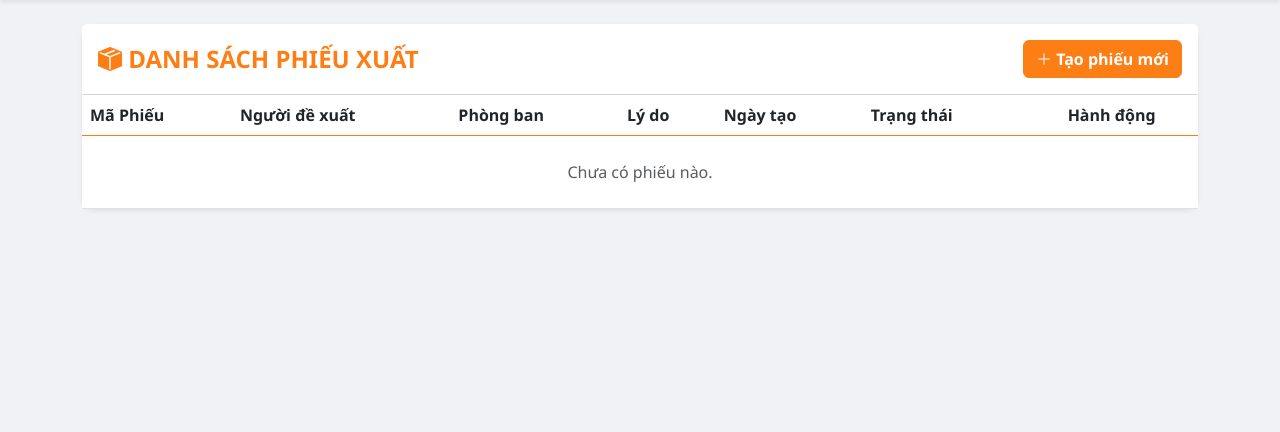
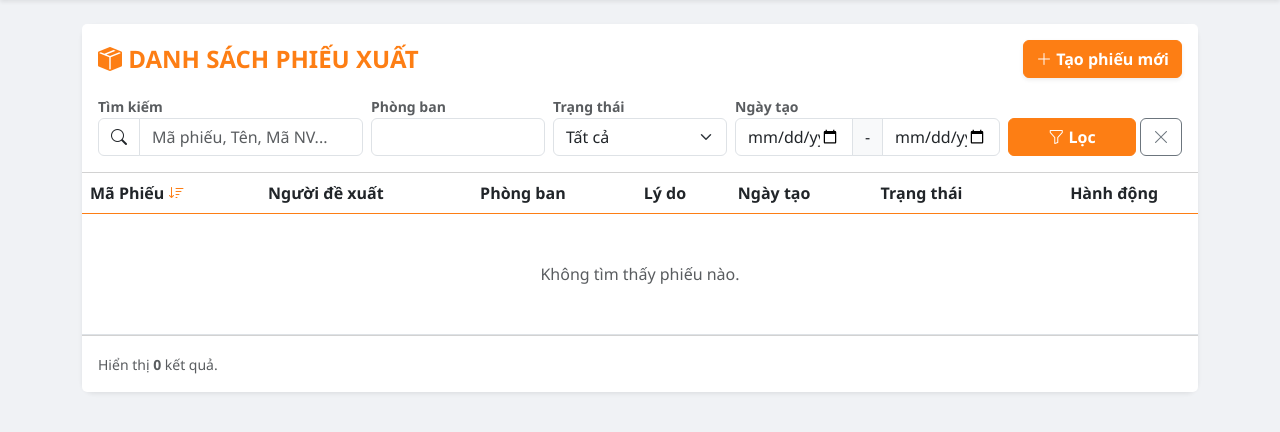
Before and after one commit to JauntyMonkey144/quanlykho, a Django app: page /export/list/ in a window 1280 px wide. Shown: the part 56-488 px from the top of the page. Run offline with Django 5.2, Linux system fonts and the light colour scheme; the visitor is signed in with stand-in values (Sample User, id 1); data that the repository does not hold is empty; some libraries are stand-ins or nearby versions.

Commit message:
Update export_list.html

```diff
--- a/templates/warehouse/export_list.html
+++ b/templates/warehouse/export_list.html
@@ -1,21 +1,67 @@
 {% extends "base.html" %}
+{% load auth_extras %}
+{% load url_extras %}
+
 {% block title %}Danh Sách Phiếu Xuất Kho{% endblock %}
+
 {% block content %}
-<div class="card shadow-sm">
-    <div class="card-header bg-white py-3 d-flex justify-content-between align-items-center">
-        <h4 class="mb-0 text-export fw-bold"><i class="bi bi-box-seam-fill"></i> DANH SÁCH PHIẾU XUẤT</h4>
-        <a href="{% url 'create_export' %}" class="btn btn-export"><i class="bi bi-plus-lg"></i> Tạo phiếu mới</a>
+<div class="card shadow-sm mb-4">
+    <div class="card-header bg-white py-3">
+        <div class="d-flex justify-content-between align-items-center mb-3">
+            <h4 class="mb-0 text-export fw-bold"><i class="bi bi-box-seam-fill"></i> DANH SÁCH PHIẾU XUẤT</h4>
+            <a href="{% url 'create_export' %}" class="btn btn-export fw-bold shadow-sm">
+                <i class="bi bi-plus-lg"></i> Tạo phiếu mới
+            </a>
+        </div>
+
+        <form method="get" class="row g-2 align-items-end">
+            {% if current_sort %}<input type="hidden" name="sort" value="{{ current_sort }}">{% endif %}
+
+            <div class="col-md-3">
+                <label class="small text-muted fw-bold">Tìm kiếm</label>
+                <div class="input-group">
+                    <span class="input-group-text bg-white"><i class="bi bi-search"></i></span>
+                    <input type="text" name="q" class="form-control" placeholder="Mã phiếu, Tên, Mã NV..." value="{{ current_search }}">
+                </div>
+            </div>
+            <div class="col-md-2">
+                <label class="small text-muted fw-bold">Phòng ban</label>
+                <input type="text" name="dept" class="form-control" value="{{ current_dept }}">
+            </div>
+            <div class="col-md-2">
+                <label class="small text-muted fw-bold">Trạng thái</label>
+                <select name="status" class="form-select">
+                    <option value="">Tất cả</option>
+                    {% for code, label in status_choices %}
+                        <option value="{{ code }}" {% if current_status == code %}selected{% endif %}>{{ label }}</option>
+                    {% endfor %}
+                </select>
+            </div>
+            <div class="col-md-3">
+                <label class="small text-muted fw-bold">Ngày tạo</label>
+                <div class="input-group">
+                    <input type="date" name="date_from" class="form-control" value="{{ current_date_from }}">
+                    <span class="input-group-text">-</span>
+                    <input type="date" name="date_to" class="form-control" value="{{ current_date_to }}">
+                </div>
+            </div>
+            <div class="col-md-2 d-flex gap-1">
+                <button type="submit" class="btn btn-export flex-grow-1"><i class="bi bi-funnel"></i> Lọc</button>
+                <a href="{% url 'export_list' %}" class="btn btn-outline-secondary"><i class="bi bi-x-lg"></i></a>
+            </div>
+        </form>
     </div>
+
     <div class="card-body p-0">
         <div class="table-responsive">
-            <table class="table table-hover mb-0 align-middle">
+            <table class="table table-hover mb-0 align-middle text-nowrap">
                 <thead class="bg-export-subtle border-bottom border-export">
                     <tr>
-                        <th>Mã Phiếu</th>
-                        <th>Người đề xuất</th>
+                        <th><a href="?{% param_replace sort='id' %}" class="text-dark text-decoration-none">Mã Phiếu {% if 'id' in current_sort %}<i class="bi bi-sort-down text-export"></i>{% endif %}</a></th>
+                        <th><a href="?{% param_replace sort='nguoi_de_xuat' %}" class="text-dark text-decoration-none">Người đề xuất {% if 'nguoi' in current_sort %}<i class="bi bi-sort-alpha-down text-export"></i>{% endif %}</a></th>
                         <th>Phòng ban</th>
                         <th>Lý do</th>
-                        <th>Ngày tạo</th>
+                        <th><a href="?{% param_replace sort='ngay_tao' %}" class="text-dark text-decoration-none">Ngày tạo {% if 'ngay' in current_sort %}<i class="bi bi-sort-down text-export"></i>{% endif %}</a></th>
                         <th>Trạng thái</th>
                         <th class="text-center">Hành động</th>
                     </tr>
@@ -23,24 +69,44 @@
                 <tbody>
                     {% for slip in slips %}
                     <tr>
-                        <td class="fw-bold text-export">#{{ slip.id|stringformat:"04d" }}</td>
+                        <td class="fw-bold text-export"><a href="{% url 'export_detail' slip.id %}" class="text-decoration-none text-export">#{{ slip.id|stringformat:"04d" }}</a></td>
                         <td><div class="fw-bold">{{ slip.nguoi_de_xuat }}</div><small class="text-muted">{{ slip.ma_nhan_vien }}</small></td>
                         <td>{{ slip.phong_ban }}</td>
                         <td>{{ slip.ly_do|truncatechars:30 }}</td>
                         <td>{{ slip.ngay_tao|date:"d/m/Y" }}</td>
                         <td>
-                            <span class="badge bg-{{ slip.status_color }} px-3 py-2 rounded-pill">{{ slip.get_status_display }}</span>
+                            <span class="badge bg-{{ slip.status_color }} px-3 py-2 rounded-pill border border-{{ slip.status_color }} bg-opacity-10 text-{{ slip.status_color }}">
+                                {{ slip.get_status_display }}
+                            </span>
                         </td>
                         <td class="text-center">
-                            <a href="{% url 'export_detail' slip.id %}" class="btn btn-outline-export btn-sm border-0"><i class="bi bi-eye-fill fs-5"></i></a>
+                            <a href="{% url 'export_detail' slip.id %}" class="btn btn-sm btn-outline-export border-0"><i class="bi bi-eye-fill fs-5"></i></a>
                         </td>
                     </tr>
                     {% empty %}
-                    <tr><td colspan="7" class="text-center py-4 text-muted">Chưa có phiếu nào.</td></tr>
+                    <tr><td colspan="7" class="text-center py-5 text-muted">Không tìm thấy phiếu nào.</td></tr>
                     {% endfor %}
                 </tbody>
             </table>
         </div>
     </div>
+    <div class="card-footer bg-white py-3"><small class="text-muted">Hiển thị <strong>{{ slips.count }}</strong> kết quả.</small></div>
 </div>
+
+<script>
+    document.addEventListener("DOMContentLoaded", function() {
+        const urlParams = new URLSearchParams(window.location.search);
+        const currentSort = urlParams.get('sort') || '-id';
+        document.querySelectorAll('thead th a').forEach(link => {
+            link.addEventListener('click', function(e) {
+                e.preventDefault();
+                const href = new URL(this.href);
+                const newSort = href.searchParams.get('sort');
+                if (currentSort === newSort) href.searchParams.set('sort', '-' + newSort);
+                else if (currentSort === '-' + newSort) href.searchParams.set('sort', newSort);
+                window.location.href = href.toString();
+            });
+        });
+    });
+</script>
 {% endblock %}
```
